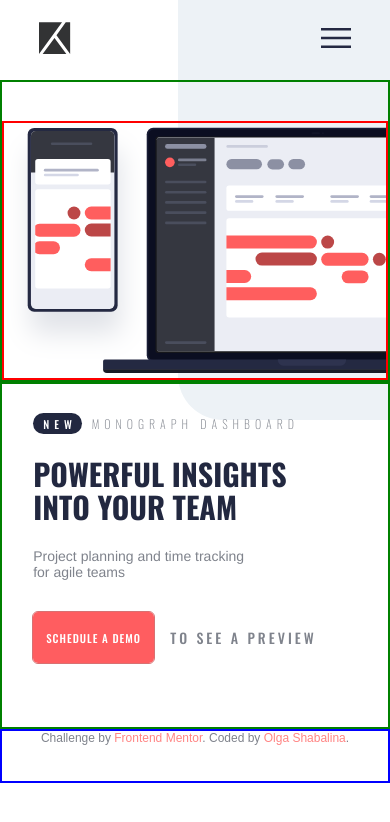
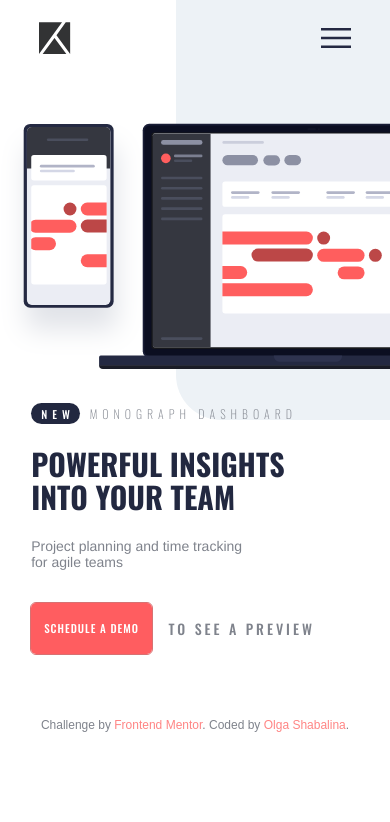
Before and after one commit to OlaShabalina/project-agile-website, a plain HTML site: page index.html in a window 390 px wide. Shown: the top 822 px of the page. Drawn offline with nearby package versions, Linux system fonts and the light colour scheme.

```diff
--- a/styles.css
+++ b/styles.css
@@ -82,7 +82,6 @@ main {
 
 section {
   width: 50%;
-  border: 2px solid green;
 }
 
 .background-rectangle {
@@ -171,7 +170,6 @@ h2 {
 }
 
 footer {
-  border: 2px solid blue;
   position: absolute;
   height: 50px;
   width: 100%;
@@ -212,6 +210,7 @@ footer {
   .background-rectangle {
     margin-left: 45%;
     height: 600px;
+    overflow-x: hidden;
   }
 
   .nav-switch {
@@ -271,7 +270,6 @@ footer {
   .main-img-container {
     margin-top: 10%;
     overflow-x: hidden;
-    border: 2px solid red;
   }
 
   .main-img {
```
Also changed, not shown: 2 other files.
